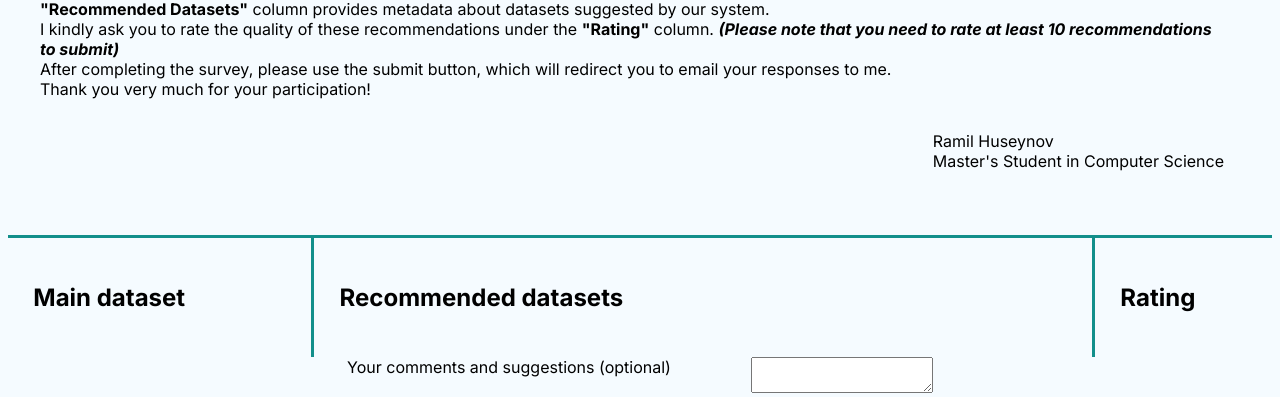
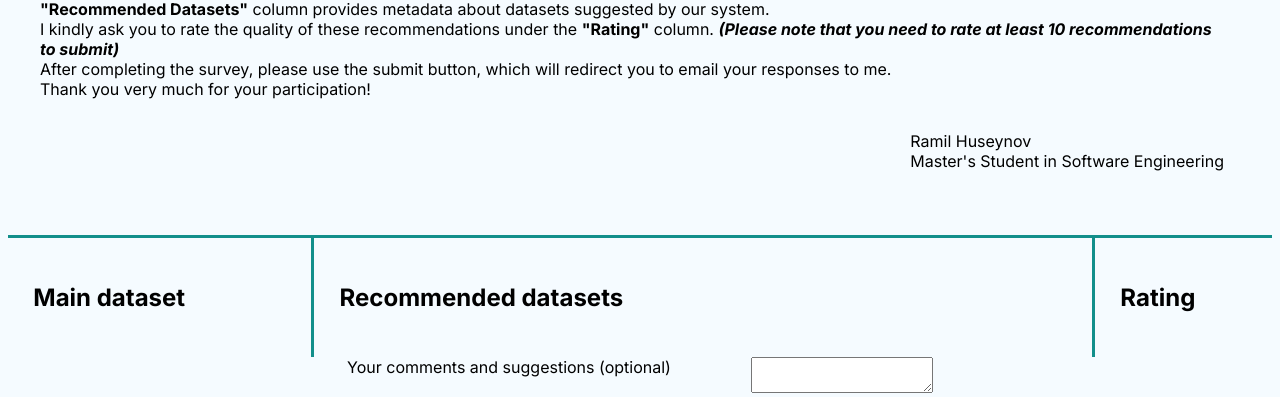
Before and after one commit to AeonTK/OGD-recommendation, a Python web app: template templates/template.jinja in a window 1280 px wide. Shown: the part 282-679 px from the top of the page. Run offline with Jinja, Linux system fonts and the light colour scheme; the template is opened without the code that fills it, so the values that code supplies are empty.

Commit message:
fix spelling

```diff
--- a/index.html
+++ b/index.html
@@ -53,7 +53,7 @@
     <div style="display: flex; justify-content:end; padding-left: 2em; padding-right:3em; padding-bottom: 3em">
         <p>
         Ramil Huseynov <br />
-        Master's Student in Computer Science</p>
+        Master's Student in Software Engineering</p>
     </div>
 
     <div style="display: flex; justify-content: space-around; align-items: center; border-top: solid #128f8b">
--- a/templates/template.jinja
+++ b/templates/template.jinja
@@ -53,7 +53,7 @@
     <div style="display: flex; justify-content:end; padding-left: 2em; padding-right:3em; padding-bottom: 3em">
         <p>
         Ramil Huseynov <br />
-        Master's Student in Computer Science</p>
+        Master's Student in Software Engineering</p>
     </div>
 
     <div style="display: flex; justify-content: space-around; align-items: center; border-top: solid #128f8b">
```
